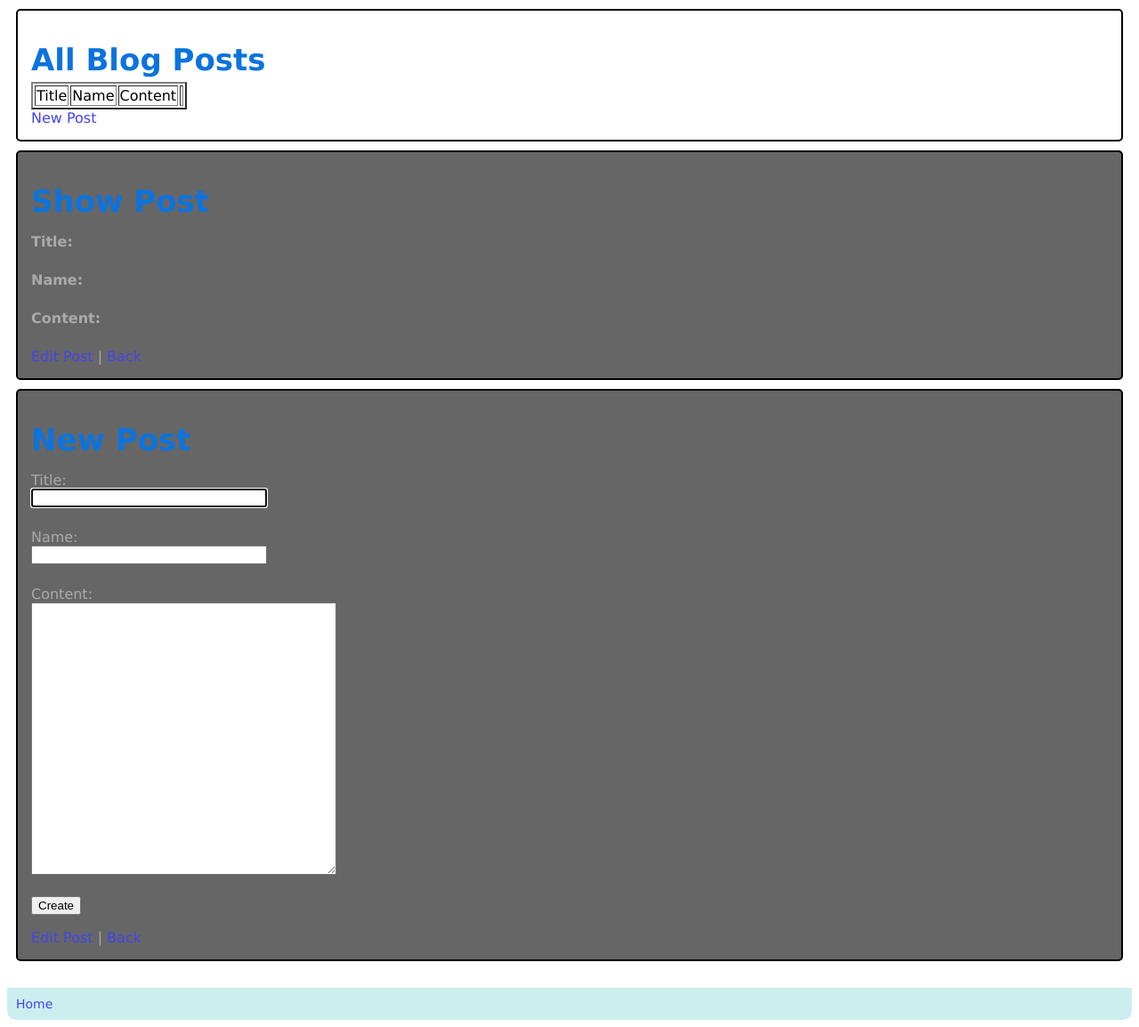
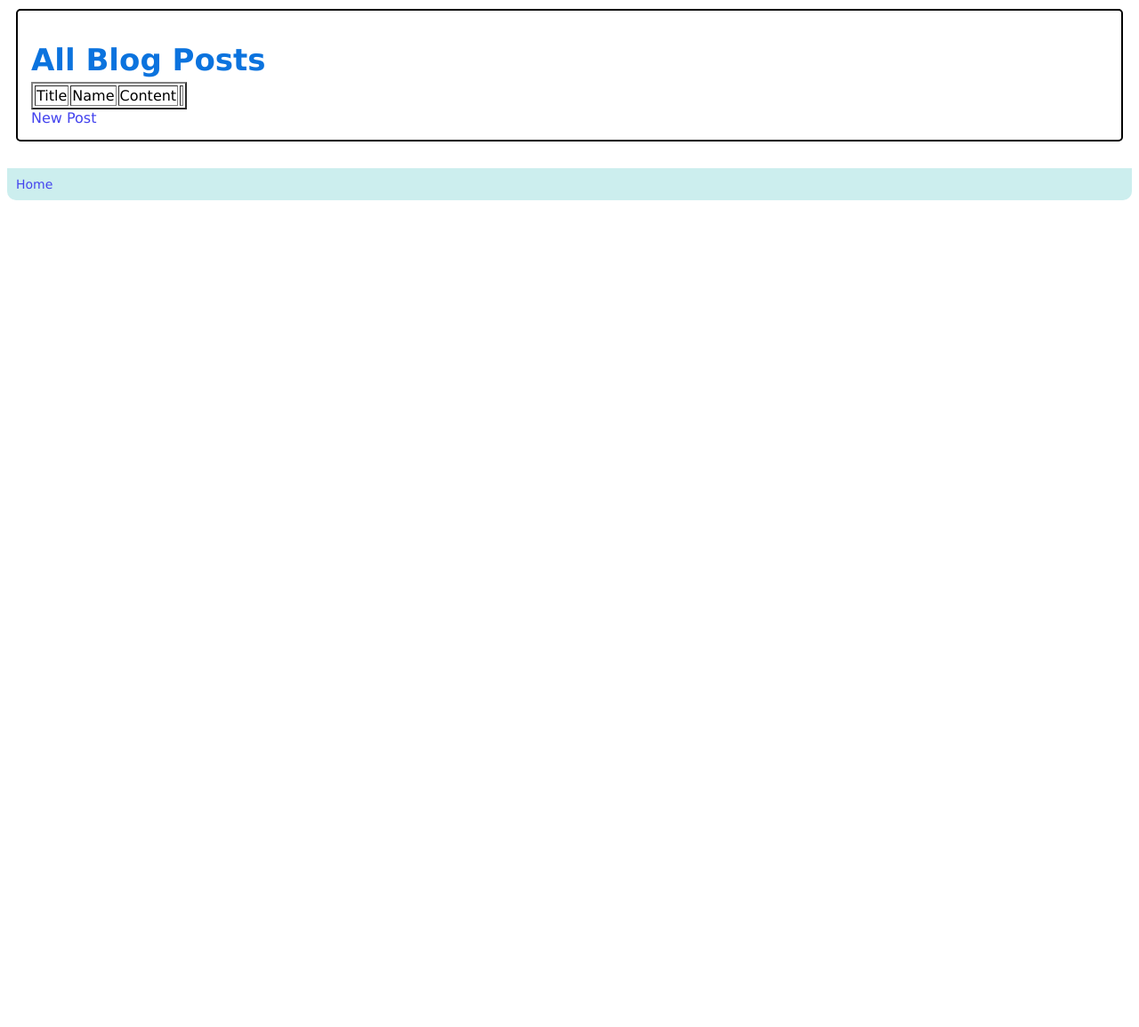
Before and after one commit to muudscope/bamboozipties, a Python web app: template blog/templates/app.html in a window 1280 px wide. Shown: the whole page at 89% size. After the commit the page ends 225 px from the top, so only its background shows below. Run offline with Jinja, Linux system fonts and the light colour scheme; the template is opened without the code that fills it, so the values that code supplies are empty; some libraries are stand-ins or nearby versions.

Commit message:
Basic frame navigation working.

```diff
--- a/blog/templates/base.html
+++ b/blog/templates/base.html
@@ -162,9 +162,9 @@
     }
 
     .hidden {
-        color: #aaa;
-        background: #666;
-        //display: none;
+        //color: #aaa;
+        //background: #666;
+        display: none;
     }
 
 
```
